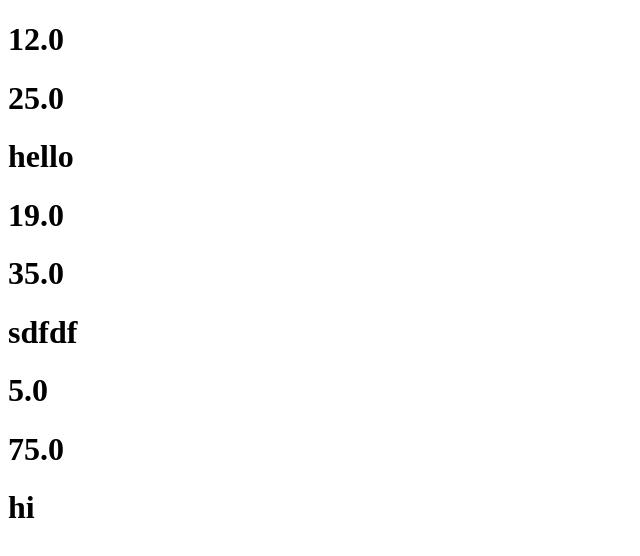
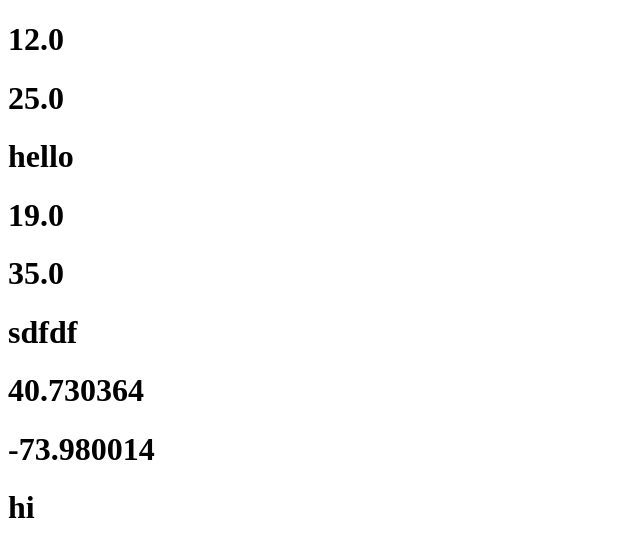
Before and after one commit to KirillHlu/data-base-for-maps, a plain HTML site: page index.html in a window 1280 px wide. Shown: the whole page, without its empty margins (0-640 px from the left). Drawn offline with Linux system fonts and the light colour scheme.

Commit message:
Update index.html

```diff
--- a/index.html
+++ b/index.html
@@ -10,8 +10,8 @@
     <h1>19.0</h1>
     <h1>35.0</h1>
     <h1>sdfdf</h1>
-    <h1>5.0</h1>
-    <h1>75.0</h1>
+    <h1>40.730364</h1>
+    <h1>-73.980014</h1>
     <h1>hi</h1>
   </body>
 </html>
```
